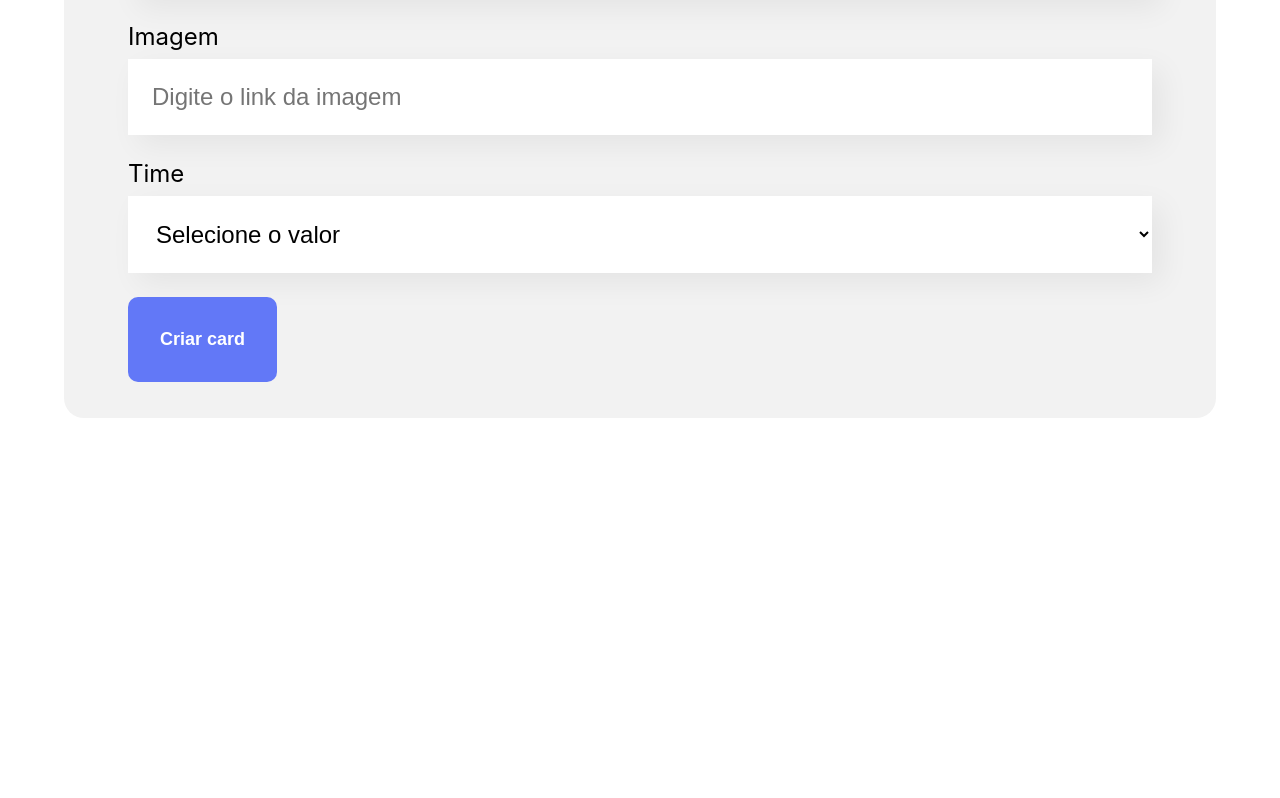
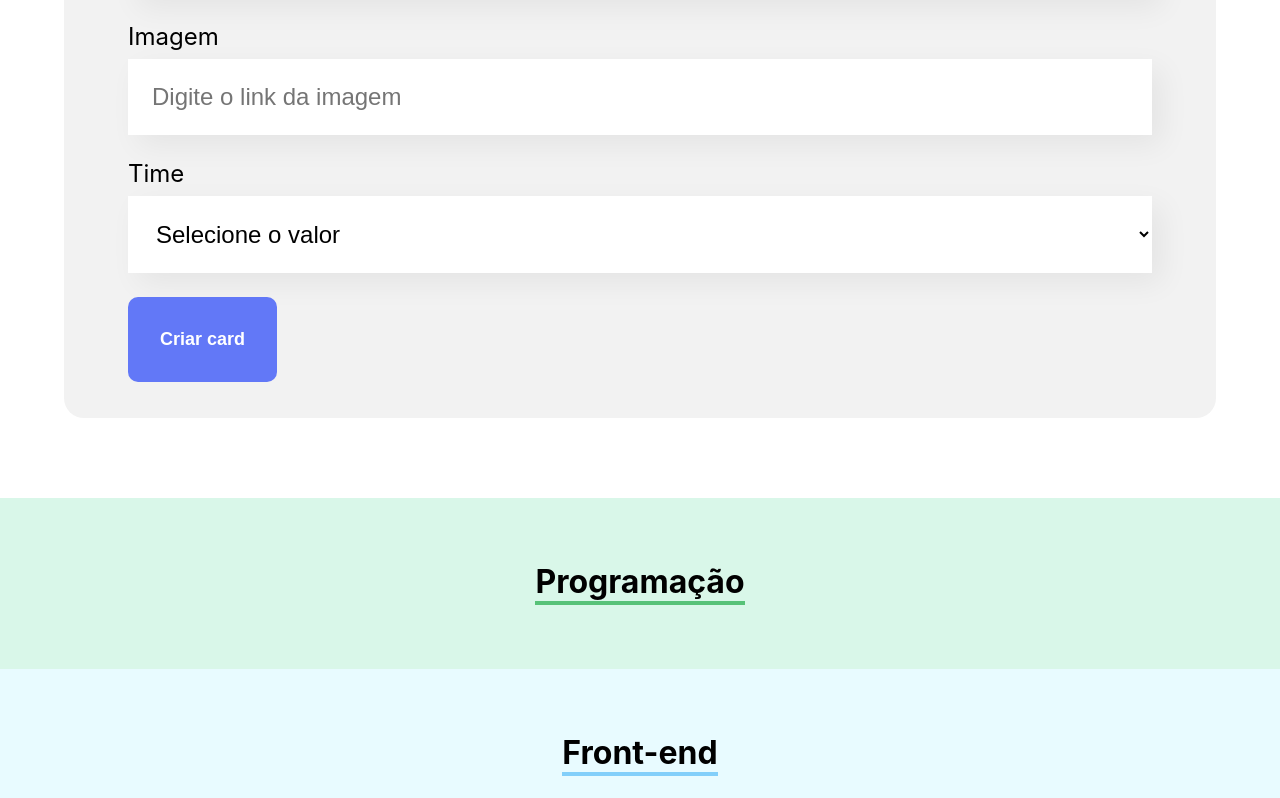
Before and after one commit to kick250/alura-react-1, a React (Create React App) app: page / in a window 1280 px wide. Shown: the part 1001-1799 px from the top of the page. Before the commit the page ends 1499 px from the top, so only its background shows below. Built offline with nearby package versions, Linux system fonts and the light colour scheme.

Commit message:
criar times

```diff
--- a/src/App.js
+++ b/src/App.js
@@ -1,9 +1,17 @@
 import { useState } from 'react';
 import Banner from './components/Banner';
 import TeacherForm from './components/TeacherForm';
+import TeamView from './components/TeamView';
 
 
 function App() {
+  const teams = [
+    { id: '1', name: "Programação", primaryColor: '#57C278', secondaryColor: '#D9F7E9'},
+    { id: '2', name: "Front-end", primaryColor: '#82CFFA', secondaryColor: '#E8FBFF'},
+    { id: '3', name: "Back-end", primaryColor: '#A6D157', secondaryColor: '#F0F8E2'},
+    { id: '4', name: "Design", primaryColor: '#E05B69', secondaryColor: '#FDE7E8'},
+  ]
+
   const [teachers, setTeachers] = useState([]);
 
   function addTeacher(teacher) {
@@ -11,10 +19,15 @@ function App() {
     console.log(teachers)
   }
 
+  function renderTeams() {
+    return teams.map(team => <TeamView team={team} key={team.id} /> )
+  }
+
   return (
     <div className="App">
       <Banner />
-      <TeacherForm onSave={addTeacher}/>
+      <TeacherForm onSave={addTeacher} teams={teams}/>
+      {renderTeams()}
     </div>
   );
 }
--- a/src/components/TeacherForm/index.js
+++ b/src/components/TeacherForm/index.js
@@ -18,13 +18,6 @@ class TeacherForm extends React.Component {
   }
 
   render() {
-    const teams = [
-      "Programação",
-      "Front-end",
-      "Back-end",
-      "Design",
-    ]
-
     return (
       <section className='teacher-form'>
         <form onSubmit={event => this.addTeacher(event)}>
@@ -32,11 +25,17 @@ class TeacherForm extends React.Component {
           <TextField value={this.state.name} required={true} change={event => this.setName(event)} label='Nome' placeholder='Digite o nome' />
           <TextField value={this.state.office} required={true} change={event => this.setOffice(event)} label='Cargo' placeholder='Digite o cargo' />
           <TextField value={this.state.imageLink} required={true} change={event => this.setImageLink(event)} label='Imagem' placeholder='Digite o link da imagem' />
-          <DropdownList value={this.state.team} required={true} change={event => this.setTeam(event)} label='Time' options={teams}/>
+          <DropdownList value={this.state.team} required={true} change={event => this.setTeam(event)} label='Time' options={this.teamNames()}/>
           <SubmitButton>Criar card</SubmitButton>
         </form>
       </section>
     )
+  }
+
+  teamNames() {
+    const teams = this.props.teams ? this.props.teams : []
+
+    return teams.map(team => team.name)
   }
 
   setName(event) {
--- /dev/null
+++ b/src/components/TeamView/index.css
@@ -0,0 +1,10 @@
+.team-view {
+  text-align: center;
+  padding: 32px;
+}
+
+.team-view h3 {
+  font-size: 32px;
+  border-bottom: 4px solid;
+  display: inline-block;
+}
--- /dev/null
+++ b/src/components/TeamView/index.js
@@ -0,0 +1,15 @@
+import './index.css';
+
+const TeamView = (props) => {
+  const { team } = props;
+
+  return (
+    <section className='team-view' style={{ backgroundColor: team.secondaryColor }}>
+      <h3 style={{ borderColor: team.primaryColor }}>
+        {team.name}
+      </h3>
+    </section>
+  )
+};
+
+export default TeamView;
```
Also changed, not shown: src/components/TeamsView/index.js (deleted, +0 -7 lines), src/components/TeamsView/index.css (deleted).
